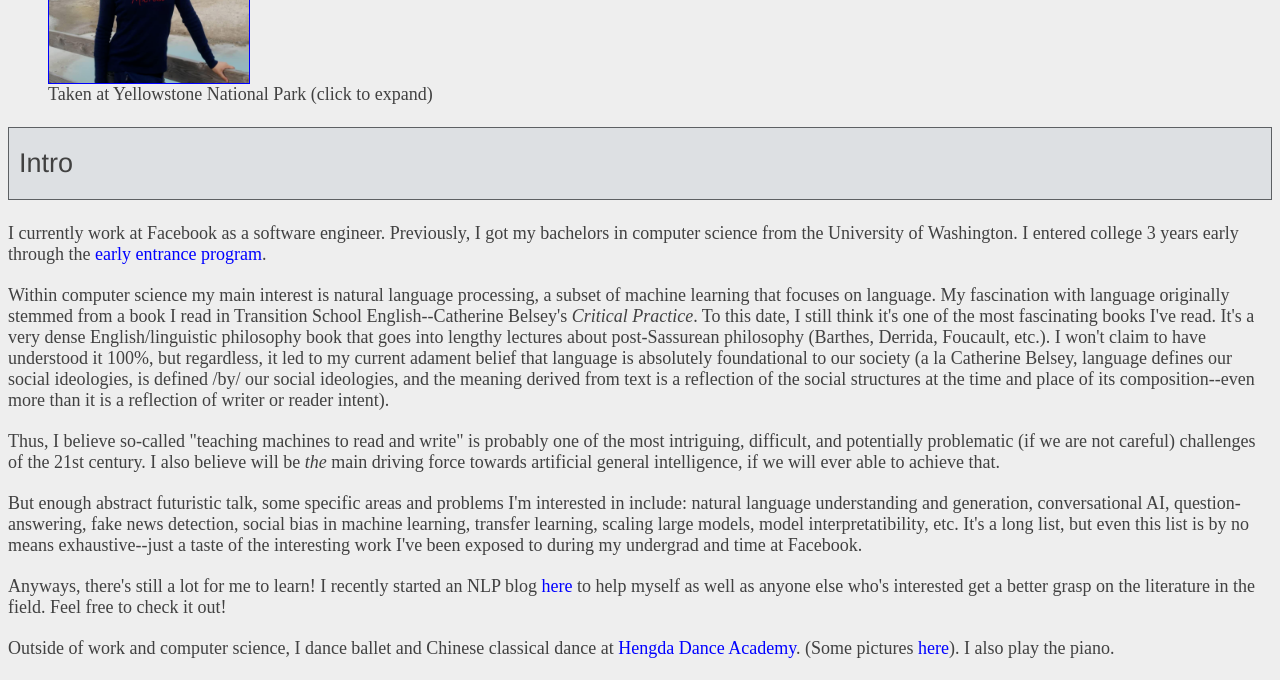
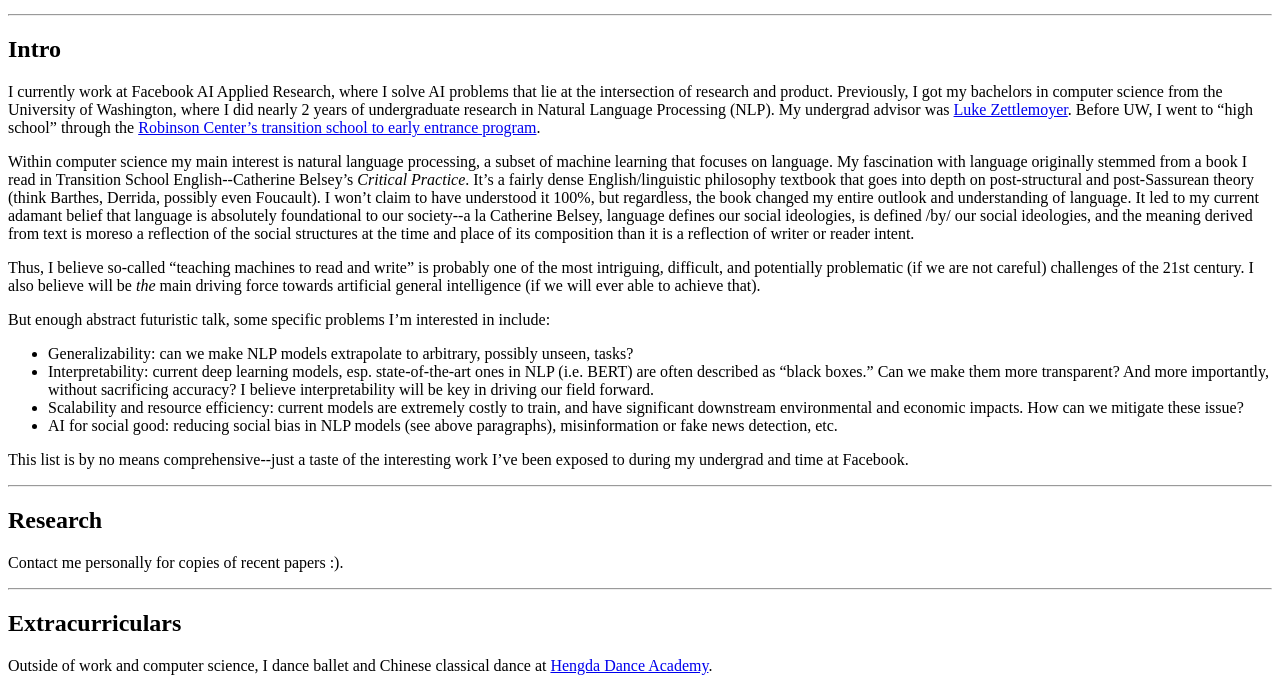
Before and after one commit to belindal/belindal.github.io, a PHP site: page / in a window 1280 px wide. Shown: the part 293-973 px from the top of the page. Run offline with PHP 8.4, Linux system fonts and the light colour scheme.

Commit message:
more info

```diff
--- a/index.php
+++ b/index.php
@@ -2,7 +2,7 @@
   <head>
     <meta charset='UTF-8'/>
     <title>Belinda Li</title>
-    <link rel='stylesheet' href='./styles/base.css' />
+    <!--<link rel='stylesheet' href='./styles/base.css' />-->
       <!-- Global site tag (gtag.js) - Google Analytics -->
       <script async src="https://www.googletagmanager.com/gtag/js?id=UA-133669415-1"></script>
       <script>
@@ -18,18 +18,36 @@
       <h1> BELINDA LI </h1>
     <header>
     <figure>
-      <a href='yellowstone.jpg'><img src='yellowstone_cropped.png' alt='Taken at Yellowstone National Park, Wyoming, USA' width=200 /></a>
-      <figcaption>Taken at Yellowstone National Park (click to expand)</figcaption>
+      <a href='main.jpg'><img src='main_cropped.png' width=300 /></a>
     </figure>
+
+    <hr />
     <h2> Intro </h2>
-    <p>I currently work at Facebook as a software engineer. Previously, I got my bachelors in computer science from the University of Washington. I entered college 3 years early through the <a href='https://robinsoncenter.uw.edu/programs/eep/' target='_blank'>early entrance program</a>.</p> <!--Before that, I got my GED through Robinson Center's <a href='https://robinsoncenter.uw.edu/programs/eep/' target='_blank'>transition school program</a>.</p>-->
-    <p>Within computer science my main interest is natural language processing, a subset of machine learning that focuses on language. My fascination with language originally stemmed from a book I read in Transition School English--Catherine Belsey's <em>Critical Practice</em>. To this date, I still think it's one of the most fascinating books I've read. It's a very dense English/linguistic philosophy book that goes into lengthy lectures about post-Sassurean philosophy (Barthes, Derrida, Foucault, etc.). I won't claim to have understood it 100%, but regardless, it led to my current adament belief that language is absolutely foundational to our society (a la Catherine Belsey, language defines our social ideologies, is defined /by/ our social ideologies, and the meaning derived from text is a reflection of the social structures at the time and place of its composition--even more than it is a reflection of writer or reader intent).</p>
+    <p>I currently work at Facebook AI Applied Research, where I solve AI problems that lie at the intersection of research and product.
+    Previously, I got my bachelors in computer science from the University of Washington, where I did nearly 2 years of undergraduate research in Natural Language Processing (NLP).
+    My undergrad advisor was <a href='https://www.cs.washington.edu/people/faculty/lsz' target='_blank'>Luke Zettlemoyer</a>.
+    Before UW, I went to &ldquo;high school&rdquo; through the <a href='https://robinsoncenter.uw.edu/programs/eep/' target='_blank'>Robinson Center&rsquo;s transition school to early entrance program</a>.</p>
+    <!--Before that, I got my GED through Robinson Center's <a href='https://robinsoncenter.uw.edu/programs/eep/' target='_blank'>transition school program</a>.</p>-->
+    <p>Within computer science my main interest is natural language processing, a subset of machine learning that focuses on language.
+    My fascination with language originally stemmed from a book I read in Transition School English--Catherine Belsey&rsquo;s <em>Critical Practice</em>.
+    <!-- To this date, I still think it&rsquo;s one of the most fascinating books I&rsquo;ve read, and one which changed my entire outlook on language. -->
+    It&rsquo;s a fairly dense English/linguistic philosophy textbook that goes into depth on post-structural and post-Sassurean theory (think Barthes, Derrida, possibly even Foucault).
+    I won&rsquo;t claim to have understood it 100%, but regardless, the book changed my entire outlook and understanding of language.
+    It led to my current adamant belief that language is absolutely foundational to our society--a la Catherine Belsey, language defines our social ideologies, is defined /by/ our social ideologies, and the meaning derived from text is moreso a reflection of the social structures at the time and place of its composition than it is a reflection of writer or reader intent.</p>
 
-    <p>Thus, I believe so-called "teaching machines to read and write" is probably one of the most intriguing, difficult, and potentially problematic (if we are not careful) challenges of the 21st century. I also believe will be <em>the</em> main driving force towards artificial general intelligence, if we will ever able to achieve that.</p>
+    <p>Thus, I believe so-called &ldquo;teaching machines to read and write&rdquo; is probably one of the most intriguing, difficult, and potentially problematic (if we are not careful) challenges of the 21st century. I also believe will be <em>the</em> main driving force towards artificial general intelligence (if we will ever able to achieve that).</p>
 
-    <p>But enough abstract futuristic talk, some specific areas and problems I'm interested in include: natural language understanding and generation, conversational AI, question-answering, fake news detection, social bias in machine learning, transfer learning, scaling large models, model interpretatibility, etc. It's a long list, but even this list is by no means exhaustive--just a taste of the interesting work I've been exposed to during my undergrad and time at Facebook.</p>
+    <p>But enough abstract futuristic talk, some specific problems I&rsquo;m interested in include:
+    <ul>
+      <li> Generalizability: can we make NLP models extrapolate to arbitrary, possibly unseen, tasks? </li>
+      <li> Interpretability: current deep learning models, esp. state-of-the-art ones in NLP (i.e. BERT) are often described as &ldquo;black boxes.&rdquo; Can we make them more transparent? And more importantly, without sacrificing accuracy? I believe interpretability will be key in driving our field forward. </li>
+      <li> Scalability and resource efficiency: current models are extremely costly to train, and have significant downstream environmental and economic impacts. How can we mitigate these issue? </li>
+      <li> AI for social good: reducing social bias in NLP models (see above paragraphs), misinformation or fake news detection, etc. </li>
+    </ul>
+    <!-- natural language understanding and generation, conversational AI, question-answering, fake news detection, social bias in machine learning, transfer learning, scaling large models, model interpretatibility, etc.-->
+    This list is by no means comprehensive--just a taste of the interesting work I&rsquo;ve been exposed to during my undergrad and time at Facebook.</p>
 
-    <p>Anyways, there's still a lot for me to learn! I recently started an NLP blog <a href='blog/index.php'>here</a> to help myself as well as anyone else who's interested get a better grasp on the literature in the field. Feel free to check it out!</p>
+    <!--<p>Anyways, there's still a lot for me to learn! I recently started an NLP blog <a href='blog/index.php'>here</a> to help myself as well as anyone else who's interested get a better grasp on the literature in the field. Feel free to check it out!</p> -->
     <!--
     <p>My primary research interest is in the field of natural language processing. Refer below for projects I&rsquo;ve worked on.</p> -->
     <!--
@@ -40,21 +58,38 @@
        I implemented bot detection techniques on these mouse movements.
        To learn more about how I used mouse movements to perform bot detection during my internship, click here. -->
        <!-- TODO: add link here -->
-    <p>Outside of work and computer science, I dance ballet and Chinese classical dance at <a href='http://hengdadance.com/' target='_blank'>Hengda Dance Academy</a>. (Some pictures <a href='dance/index.php'>here</a>). I also play the piano.
+    <hr />
+
+    <h2> Research </h2>
+    <p>Contact me personally for copies of recent papers :).</p>
+    <!--<p>Discrete Annotation for Active Learning for Coreference Resolution</p>-->
+    <!-- <p><em>Belinda Li</em>. Document-Level Entity to Entity Sentiment Analysis with LSTM-based Models. 2018. <em>(CSE 481N Capstone Project)</em><br>
+       [<a href='./papers/ent2ent_sentiment_2018.pdf' target='_blank'>Paper</a>]
+       [<a href='./papers/ent2ent_sentiment_2018.poster.pdf' target='_blank'>Poster</a>]</p> -->
+
+    <hr />
+    <h2>Extracurriculars</h2>
+    <p>Outside of work and computer science, I dance ballet and Chinese classical dance at <a href='http://hengdadance.com/' target='_blank'>Hengda Dance Academy</a>.</p>
+    <figure>
+      <a href='dance/IMG_0186.JPG'><img src='dance/IMG_0186.JPG' width=500 /></a>
+    </figure>
+    <p>(More pictures <a href='dance/index.php'>here</a>).</p>
+    <p>I also play the piano.</p>
 <!--       I started dancing at age 4 (although at that age, can that really count as dancing?).
        Then, for 3 years starting at age 8, I attended Pacific Northwest Ballet School, one of the top ballet schools in the country.
        Afterwards, I took classes at Hengda Dance Academy. -->
     </p>
-    <p>I'm also very interested in politics and social issues. In my free time, I follow political news as well as statistical analyses like <a href='https://fivethirtyeight.com/' target='_blank'>FiveThirtyEight</a>. As they have not yet released their 2020 model, I am working on creating my own polling aggregation model for the the 2020 Democratic presidential primaries.
+    <p>I&rsquo;m also very interested in politics and social issues. In my free time, I follow political news as well as statistical analyses like <a href='https://fivethirtyeight.com/' target='_blank'>FiveThirtyEight</a>. I&rsquo;m (cautiously) looking forward to the 2020 elections.
+    <!-- As they have not yet released their 2020 model, I am working on creating my own polling aggregation model for the the 2020 Democratic presidential primaries. -->
     </p>
-    <p>You can check out my <a href='./resume_belinda.pdf' target='_blank'>resume</a> here. [Disclaimer: may be out-of-date].</p>
+    <!-- <p>You can check out my <a href='./resume_belinda.pdf' target='_blank'>resume</a> here. [Disclaimer: probably out-of-date].</p> -->
+
 
     <hr />
-    <h2> Research </h2>
-    <p>Discrete Annotation for Active Learning for Coreference Resolution</p>
-    <p>Document-Level Entity to Entity Sentiment Analysis with LSTM-based Models <br>
-       [<a href='./papers/ent2ent_sentiment_2018.pdf' target='_blank'>Paper</a>]
-       [<a href='./papers/ent2ent_sentiment_2018.poster.pdf' target='_blank'>Poster</a>]</p>
+    <h2> Contact </h2>
+    <p>Email: <a href = "mailto: belindali@fb.com">belindali@fb.com</a> // <a href = "mailto: belindazli65@gmail.com">belindazli65@gmail.com</a> </p>
+    <!-- <p>Github: <a href = "https://github.com/belindal">belindal</a></p> -->
+    <p>Twitter: <a href = "https://twitter.com/belinda_nlp">belinda_nlp</a></p>
 
     <hr />
     <!--<h2> Miscellanious </h2>
```
Also changed, not shown: dance/index.php (added, +66 -0 lines), dance/4172697_2.jpeg (added), dance/shan_wu_dan_qin.jpg (added), 10 other files.
